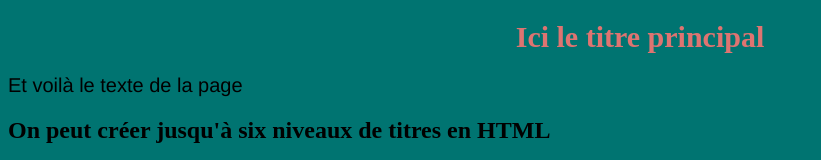
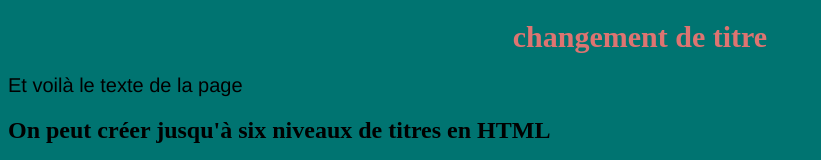
Before and after one commit to boussalemmo/helloword, a plain HTML site: page index.html in a window 1280 px wide. Shown: the top 160 px of the page, without its empty margins (0-821 px from the left). Drawn offline with Linux system fonts and the light colour scheme.

Commit message:
Update index.html
changement de titre

```diff
--- a/index.html
+++ b/index.html
@@ -7,7 +7,7 @@
 </head>
 
 <body>
-<h1> Ici le titre principal </h1>
+<h1> changement de titre </h1>
 <p> Et voilà le texte de la page</p>
 <h2> On peut créer jusqu'à six niveaux de titres en HTML </h2>
 <p> Et voici un autre paragraphe </p>
```
